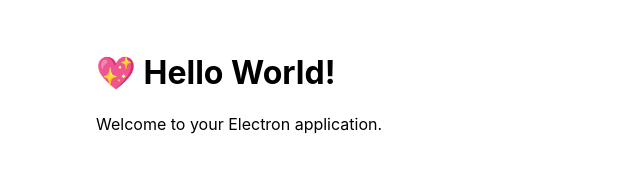
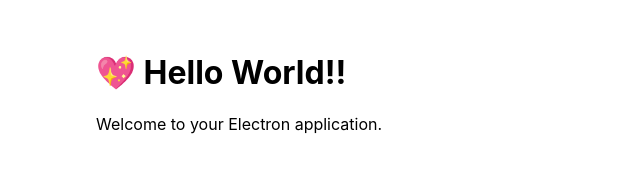
Before and after one commit to Paulleancole/electron-test-app, an Electron app: page src/index.html in a window 800 px wide. Shown: the full height of the page, 0-640 px from the left. Drawn offline with Linux system fonts and the light colour scheme.

Commit message:
Add exclamation mark

```diff
--- a/src/index.html
+++ b/src/index.html
@@ -6,7 +6,7 @@
     <link rel="stylesheet" href="index.css" />
   </head>
   <body>
-    <h1>💖 Hello World!</h1>
+    <h1>💖 Hello World!!</h1>
     <p>Welcome to your Electron application.</p>
   </body>
 </html>
```
